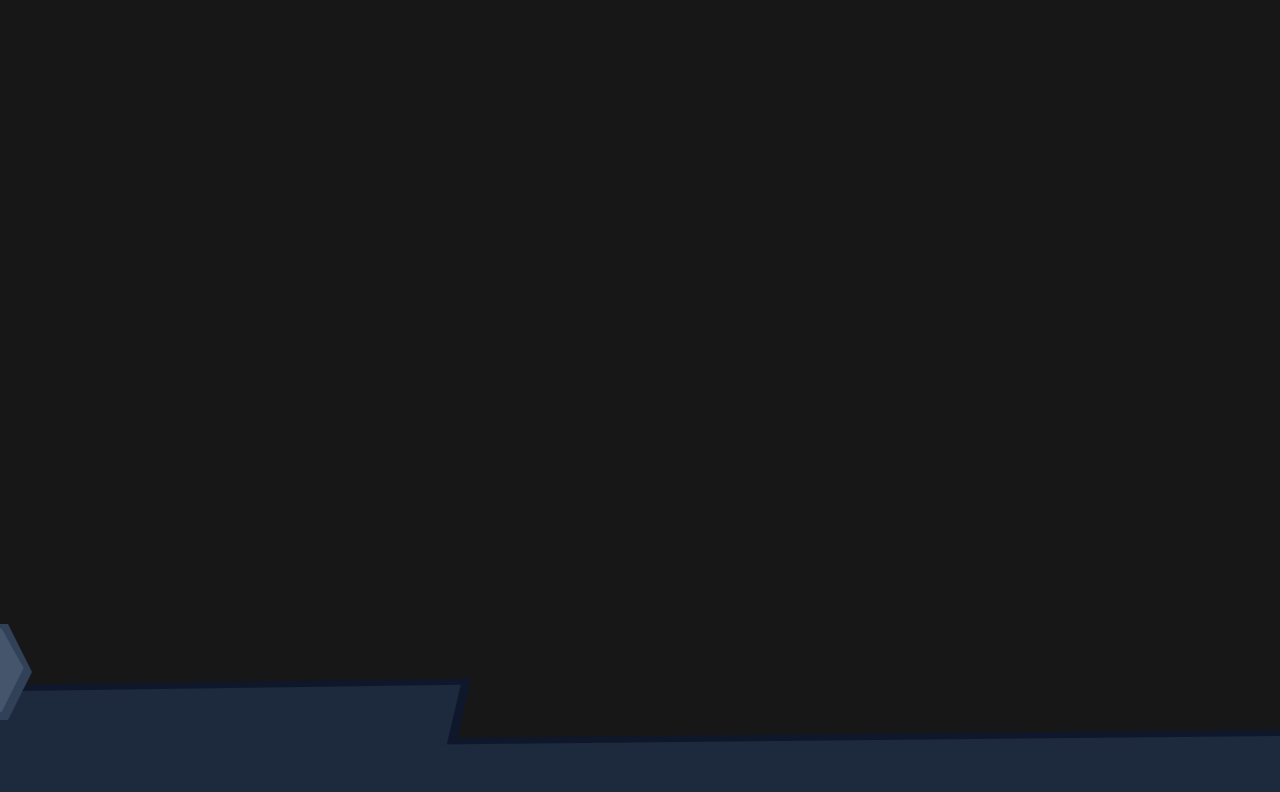
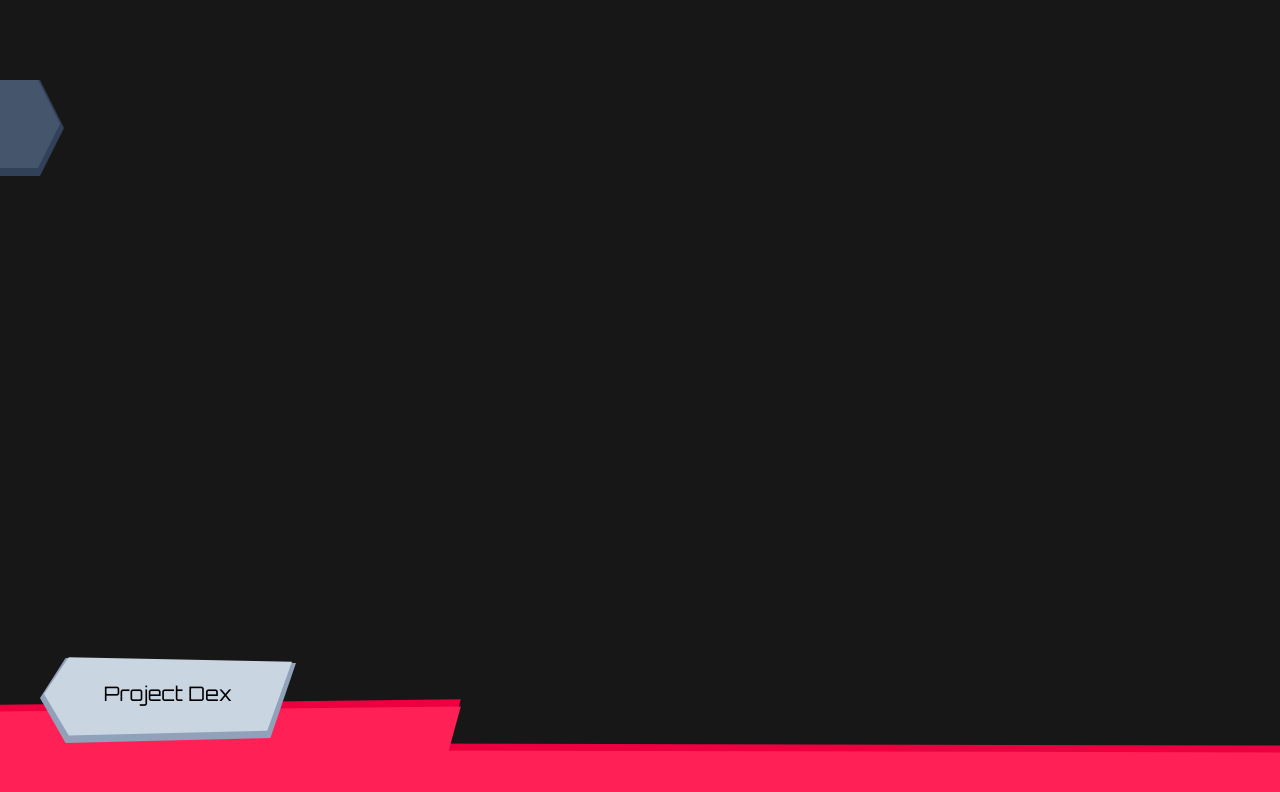
Before and after one commit to AlexHuynh35/PortfolioWebsite, a Next.js app: page /project/frogger_remake in a window 1280 px wide. Shown: the top 792 px of the page. Built offline with nearby package versions, Linux system fonts and the light colour scheme.

Commit message:
update: adjusted nav bars and changed fonts

```diff
--- a/src/app/globals.css
+++ b/src/app/globals.css
@@ -14,8 +14,8 @@
   --color-parchment: var(--parchment);
   --color-darkbrown: var(--darkbrown);
   --color-gold: var(--gold);
-  --font-sans: var(--font-geist-sans);
-  --font-mono: var(--font-geist-mono);
+  --font-orbitron: var(--font-orbitron);
+  --font-rajdhani: var(--font-rajdhani);
 }
 
 @media (prefers-color-scheme: dark) {
--- a/src/app/layout.tsx
+++ b/src/app/layout.tsx
@@ -1,16 +1,18 @@
 import type { Metadata } from "next";
-import { Geist, Geist_Mono } from "next/font/google";
+import { Orbitron, Rajdhani } from "next/font/google";
 import { Sidebar } from "@/components";
 import "./globals.css";
 
-const geistSans = Geist({
-  variable: "--font-geist-sans",
+const orbitron = Orbitron({
   subsets: ["latin"],
+  weight: ["400", "700"],
+  variable: "--font-orbitron",
 });
 
-const geistMono = Geist_Mono({
-  variable: "--font-geist-mono",
+const rajdhani = Rajdhani({
   subsets: ["latin"],
+  weight: ["400", "600"],
+  variable: "--font-rajdhani",
 });
 
 export const metadata: Metadata = {
@@ -25,7 +27,7 @@ export default function RootLayout({
 }>) {
   return (
     <html lang="en">
-      <body className={`${geistSans.variable} ${geistMono.variable} antialiased`}>
+      <body className={`${orbitron.variable} ${rajdhani.variable} antialiased`}>
         <Sidebar />
         {children}
       </body>
--- a/src/app/project/frogger_remake/page.tsx
+++ b/src/app/project/frogger_remake/page.tsx
@@ -4,7 +4,7 @@ import { projects } from "@/data/projects";
 export default function FroggerRemake() {
   return (
     <section className="p-6">
-      <BottomBar />
+      <BottomBar type="game" />
     </section>
   );
 }
--- a/src/app/project/fruit_ninja_demake/page.tsx
+++ b/src/app/project/fruit_ninja_demake/page.tsx
@@ -4,7 +4,7 @@ import { projects } from "@/data/projects";
 export default function FruitNinjaDemake() {
   return (
     <section className="p-6">
-      <BottomBar />
+      <BottomBar type="game" />
     </section>
   );
 }
--- a/src/components/bottom_bar.tsx
+++ b/src/components/bottom_bar.tsx
@@ -1,12 +1,27 @@
 import Link from "next/link";
 
-export default function BottomBar() {
+type ProjectType = 'software' | 'game' | 'data';
+
+type BottomBarProps = {
+  type: ProjectType;
+};
+
+export default function BottomBar({ type }: BottomBarProps) {
+  const background = type === "software" ? "bg-indigo-600" : type === "game" ? "bg-rose-600" : "bg-emerald-600";
+  const foreground = type === "software" ? "bg-indigo-500" : type === "game" ? "bg-rose-500" : "bg-emerald-500";
+
   return (
-    <footer className="fixed bottom-0 left-0 w-full h-32 text-white py-4">
-      <div className="absolute inset-0 w-128 bg-slate-800 [clip-path:polygon(0%_15%,90%_10%,85%_95%,0%_100%)] -z-10" />
-      <div className="absolute inset-0 w-128 bg-slate-900 [clip-path:polygon(0%_10%,92%_5%,87%_95%,0%_100%)] -z-20" />
-      <div className="absolute inset-0 bg-slate-800 [clip-path:polygon(0_60%,100%_50%,100%_100%,0_100%)] -z-10" />
-      <div className="absolute inset-0 bg-slate-900 [clip-path:polygon(0_55%,100%_45%,100%_100%,0_100%)] -z-20" />
+    <footer className="fixed bottom-0 left-0 w-full h-32 py-4">
+      <div className={`absolute bottom-0 left-0 right-0 w-128 h-28 ${background} [clip-path:polygon(0%_15%,90%_10%,85%_100%,0%_100%)] -z-20`} />
+      <div className={`absolute bottom-0 left-0 right-0 w-128 h-26 ${foreground} [clip-path:polygon(0%_15%,90%_10%,85%_100%,0%_100%)] -z-10`} />
+      <div className={`absolute bottom-0 left-0 right-0 h-16 ${background} [clip-path:polygon(0_10%,100%_15%,100%_100%,0_100%)] -z-20`} />
+      <div className={`absolute bottom-0 left-0 right-0 h-14 ${foreground} [clip-path:polygon(0_10%,100%_15%,100%_100%,0_100%)] -z-10`} />
+      <nav className="flex flex-col text-center justify-center">
+        <div className="relative left-10 bottom-10 w-64 hover:scale-105">
+          <div className="absolute inset-0 bg-slate-400 shadow-[0_4px_0_rgba(0,0,0,0.5)] [clip-path:polygon(0_50%,10%_10%,100%_15%,90%_90%,10%_95%)]" />
+          <Link href="/" className="block bg-slate-300 m-1 py-8 px-4 font-orbitron text-xl text-black transform -translate-y-1 transition-transform active:translate-y-0 [clip-path:polygon(0_50%,10%_10%,100%_15%,90%_90%,10%_95%)]">Project Dex</Link>
+        </div>
+      </nav>
     </footer>
   );
 }
--- a/src/components/project_preview.tsx
+++ b/src/components/project_preview.tsx
@@ -42,8 +42,8 @@ export default function ProjectCard({ title, description, link, types, variant }
         )}
 
         <div className={`relative w-full h-full bg-white shadow-lg p-4 ${clipPath}`}>
-          <h3 className="text-3xl font-semibold mt-10">{title}</h3>
-          <p className="text-xl mt-2 text-gray-600">{description}</p>
+          <h3 className="text-3xl font-orbitron font-semibold mt-10">{title}</h3>
+          <p className="text-xl mt-2 font-rajdhani text-gray-600">{description}</p>
         </div>
       </Link>
     </div>
--- a/src/components/section_title.tsx
+++ b/src/components/section_title.tsx
@@ -16,7 +16,7 @@ export default function SectionTitle({ title, variant, proportion }: SectionTitl
     <div className={`relative max-w-7xl mx-auto ${height} text-center mt-10 mb-20`}>
       <div className={`absolute inset-0 -m-[10px] bg-gold ${clipPath} -z-10`} />
       <div className={`absolute inset-0 bg-parchment ${clipPath} shadow-md flex items-center justify-center px-8`}>
-        <h2 className={`${textSize} text-darkbrown font-bold tracking-wide`}>
+        <h2 className={`${textSize} text-darkbrown font-orbitron font-bold tracking-wide`}>
           {title}
         </h2>
       </div>
--- a/src/components/sidebar.tsx
+++ b/src/components/sidebar.tsx
@@ -11,29 +11,29 @@ export default function Sidebar() {
       {/* Arrow Button */}
       <button
         onClick={() => setIsOpen(!isOpen)}
-        className={`fixed bottom-20 z-50 left-0 group transform transition-transform duration-300 ease-in-out ${isOpen ? "translate-x-48" : "-translate-x-16"}`}
+        className="fixed top-20 z-30 left-0 group -translate-x-8"
       >
         <div className="relative w-24 h-24 hover:scale-105">
           <div className="absolute inset-0 bg-slate-700 shadow-[0_4px_0_rgba(0,0,0,0.5)] [clip-path:polygon(0_0,75%_0,100%_50%,75%_100%,0_100%)]" />
-          <div className="absolute inset-0 bg-slate-600 m-1 text-white font-bold flex items-center justify-center transform -translate-y-1 transition-transform active:translate-y-0 [clip-path:polygon(0_5%,70%_5%,95%_50%,70%_100%,0_100%)]" />
+          <div className="absolute inset-0 bg-slate-600 m-1 text-white font-bold flex items-center justify-center transform -translate-y-1 transition-transform active:translate-y-0 [clip-path:polygon(0_0,75%_0,100%_50%,75%_100%,0_100%)]" />
         </div>
       </button>
 
       {/* Sidebar */}
       <aside className={`fixed top-0 left-0 h-full w-64 text-white transform transition-transform duration-300 ease-in-out z-40 ${isOpen ? "translate-x-0" : "-translate-x-full"} md:block`}>
+        <div className="absolute w-60 inset-0 bg-slate-900 [clip-path:polygon(0_0,100%_0,80%_100%,0_100%)] -z-20" />
         <div className="absolute w-58 inset-0 bg-slate-800 [clip-path:polygon(0_0,100%_0,80%_100%,0_100%)] -z-10" />
-        <div className="absolute w-60 inset-0 bg-slate-900 [clip-path:polygon(0_0,100%_0,80%_100%,0_100%)] -z-20" />
+        <div className="absolute w-60 inset-0 bg-slate-900 [clip-path:polygon(0_85%,100%_75%,95%_100%,0_100%)] -z-20" />
         <div className="absolute w-58 inset-0 bg-slate-800 [clip-path:polygon(0_85%,100%_75%,95%_100%,0_100%)] -z-10" />
-        <div className="absolute w-60 inset-0 bg-slate-900 [clip-path:polygon(0_84%,100%_74%,95%_100%,0_100%)] -z-20" />
-        <h2 className="text-xl font-bold mt-5 mb-6 p-6">Alex Huynh's Portfolio</h2>
+        <h2 className="text-xl font-orbitron font-bold mt-5 mb-6 p-6">Alex Huynh's Portfolio</h2>
         <nav className="flex flex-col text-center justify-center">
           <div className="relative w-full hover:scale-105">
             <div className="absolute inset-0 bg-slate-700 shadow-[0_4px_0_rgba(0,0,0,0.5)] [clip-path:polygon(0_20%,100%_0,90%_90%,0_100%)]" />
-            <Link href="#about" className="block bg-slate-600 mr-1 mt-1 mb-1 py-8 px-4 text-xl transform -translate-y-1 transition-transform active:translate-y-0 [clip-path:polygon(0_25%,98%_5%,89%_90%,0_100%)]">Player Profile</Link>
+            <Link href="#about" className="block bg-slate-600 mr-1 mt-1 mb-1 py-8 px-4 font-orbitron text-xl transform -translate-y-1 transition-transform active:translate-y-0 [clip-path:polygon(0_20%,100%_0,90%_90%,0_100%)]">Player Profile</Link>
           </div>
           <div className="relative w-full hover:scale-105">
             <div className="absolute inset-0 bg-slate-700 shadow-[0_4px_0_rgba(0,0,0,0.5)] [clip-path:polygon(0_20%,100%_0,90%_90%,0_100%)]" />
-            <Link href="#projects" className="block bg-slate-600 mr-1 mt-1 mb-1 py-8 px-4 text-xl transform -translate-y-1 transition-transform active:translate-y-0 [clip-path:polygon(0_25%,98%_5%,89%_90%,0_100%)]">Project Dex</Link>
+            <Link href="#projects" className="block bg-slate-600 mr-1 mt-1 mb-1 py-8 px-4 font-orbitron text-xl transform -translate-y-1 transition-transform active:translate-y-0 [clip-path:polygon(0_20%,100%_0,90%_90%,0_100%)]">Project Dex</Link>
           </div>
         </nav>
       </aside>
--- a/src/data/projects.ts
+++ b/src/data/projects.ts
@@ -17,7 +17,7 @@ export const projects: Project[] = [
   {
     title: "Fruit Ninja Demake",
     description: "A retro roguelike built with Construct 3.",
-    link: "/project/fruit_ninja_remake",
+    link: "/project/fruit_ninja_demake",
     types: ['game'],
   },
   {
```
